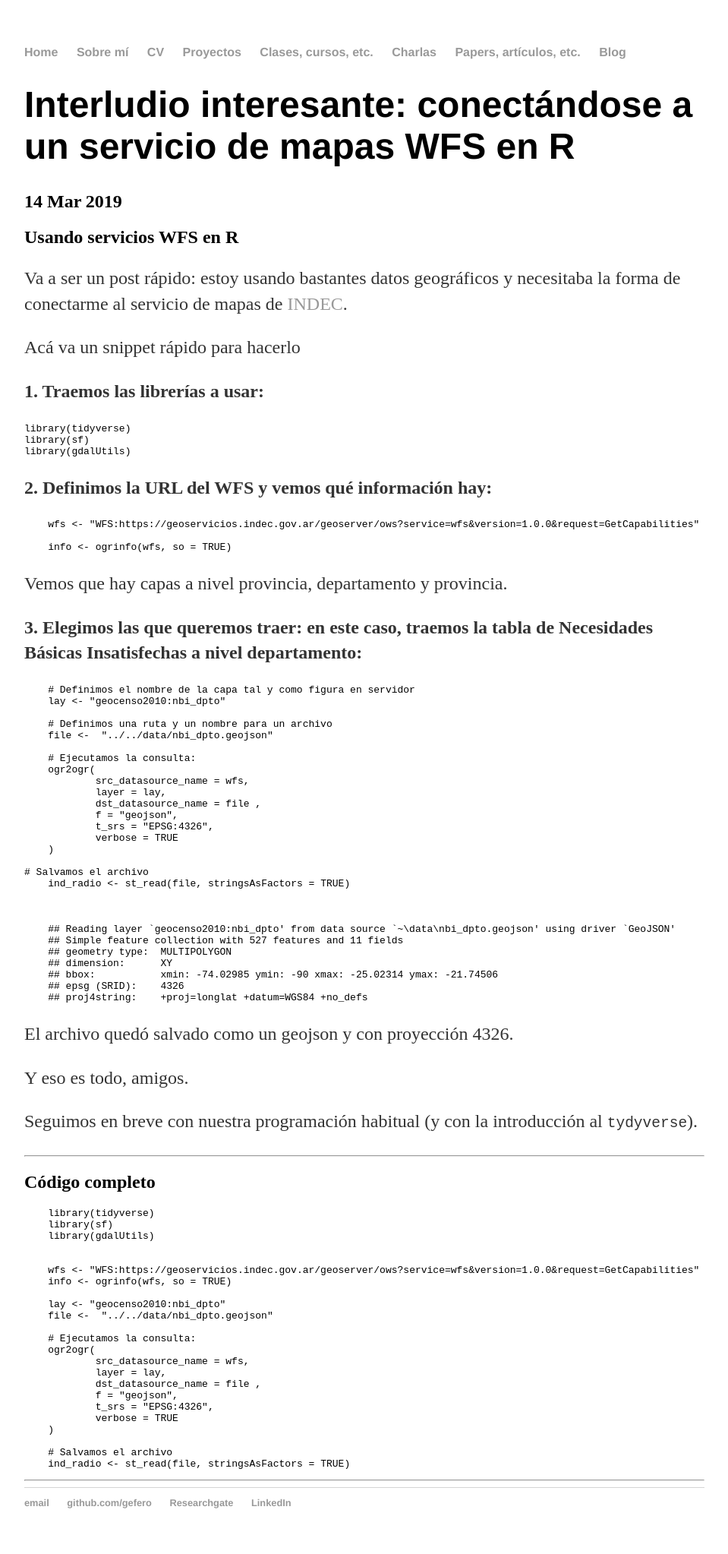
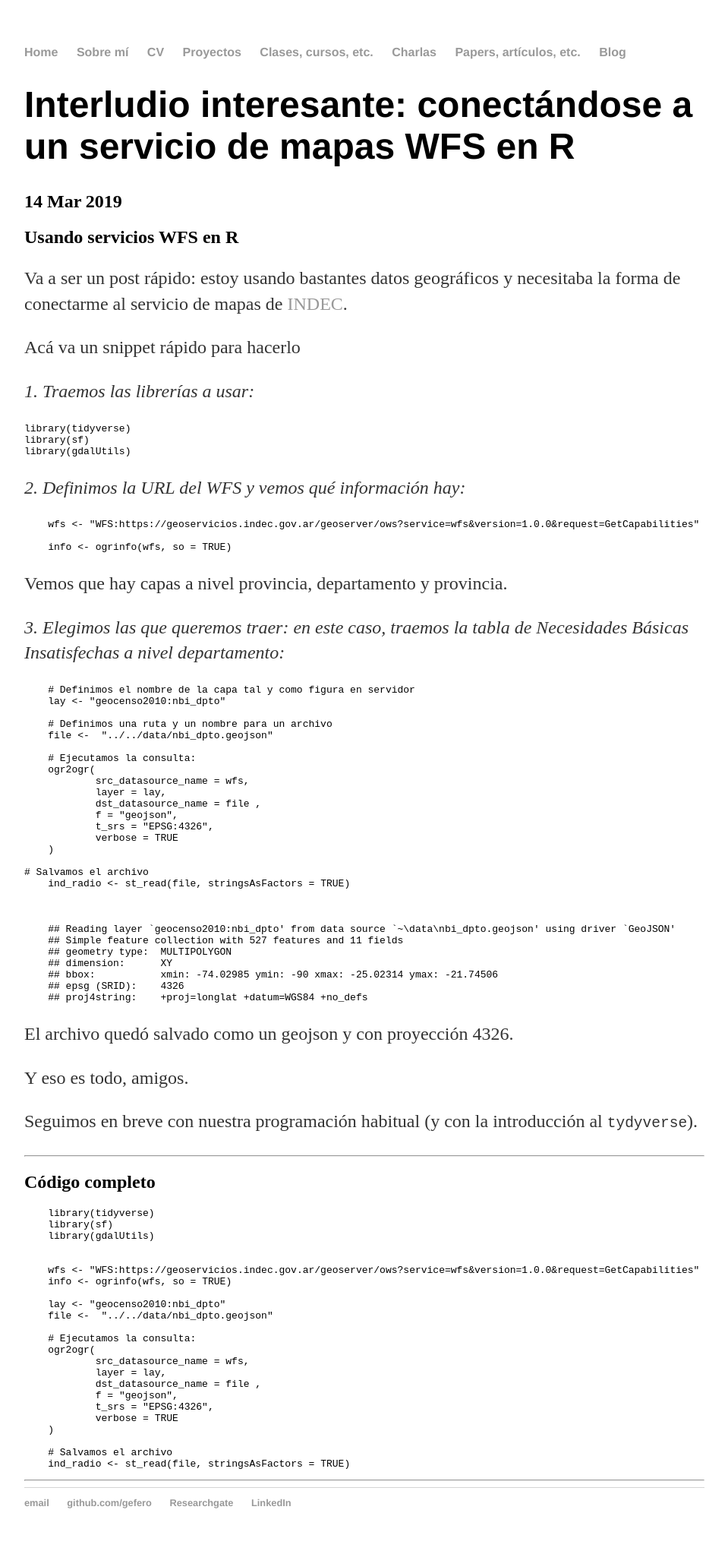
Before and after one commit to gefero/gefero.github.io, a Jekyll site: the page built from _posts/2019-03-14-Consultando-mapas.md, in a window 1280 px wide. Shown: the whole page at 76% size, without its empty margins (160-1119 px from the left). Built offline with Jekyll 4.4.1, drawn with Linux system fonts in a browser that asks for light colours.

````diff
--- a/_posts/2019-03-14-Consultando-mapas.md
+++ b/_posts/2019-03-14-Consultando-mapas.md
@@ -16,7 +16,7 @@ necesitaba la forma de conectarme al servicio de mapas de
 
 Acá va un snippet rápido para hacerlo
 
-**1. Traemos las librerías a usar:**
+*1. Traemos las librerías a usar:*
 
 ```r
 library(tidyverse)
@@ -24,7 +24,7 @@ library(sf)
 library(gdalUtils)
 ```
 
-**2. Definimos la URL del WFS y vemos qué información hay:**
+*2. Definimos la URL del WFS y vemos qué información hay:*
 
 ```r
     wfs <- "WFS:https://geoservicios.indec.gov.ar/geoserver/ows?service=wfs&version=1.0.0&request=GetCapabilities"
@@ -34,7 +34,7 @@ library(gdalUtils)
 
 Vemos que hay capas a nivel provincia, departamento y provincia.
 
-**3. Elegimos las que queremos traer: en este caso, traemos la tabla de Necesidades Básicas Insatisfechas a nivel departamento:**
+*3. Elegimos las que queremos traer: en este caso, traemos la tabla de Necesidades Básicas Insatisfechas a nivel departamento:*
 
 ```r
     # Definimos el nombre de la capa tal y como figura en servidor
````
